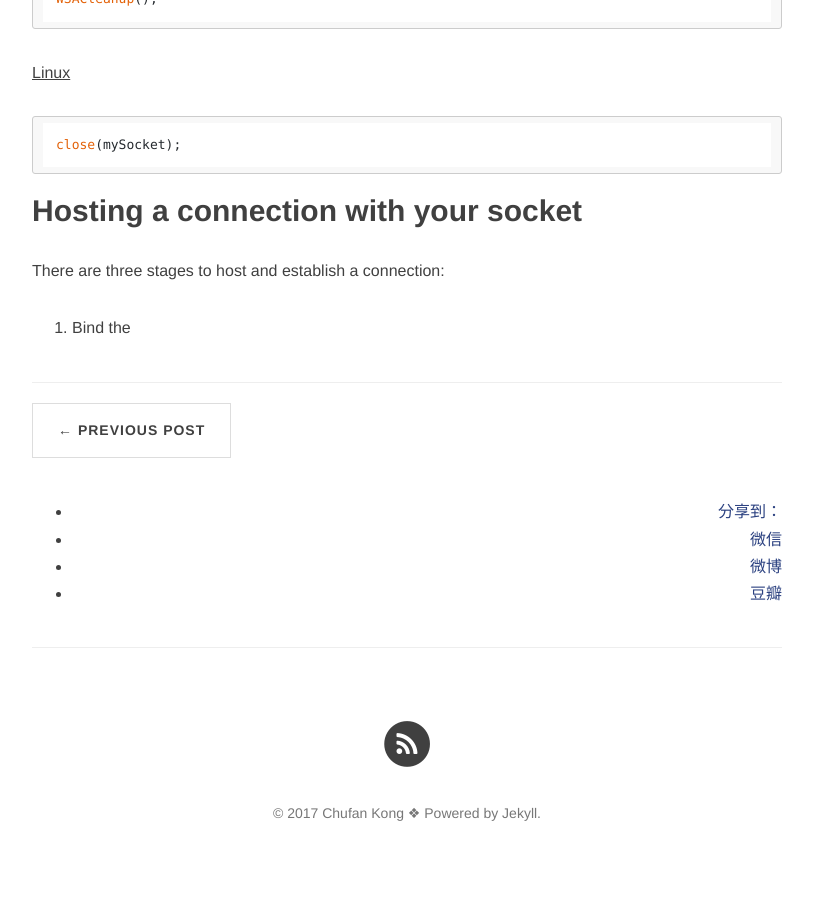
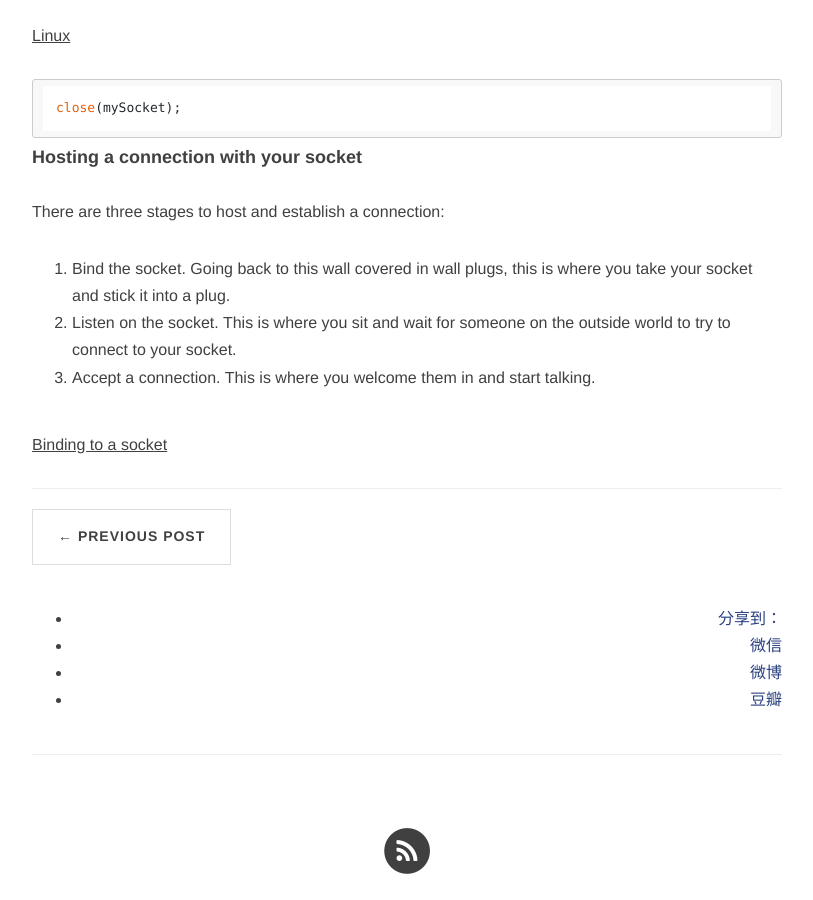
Before and after one commit to Chufan1990/Chufan1990.github.io, a Jekyll site: the page built from _posts/2017-10-31-cpp-Socket.md, in a window 1280 px wide and 900 px high, scrolled down 2081 px. Shown: the whole window, without its empty margins (233-1046 px from the left). Built offline with Jekyll 4.4.1, drawn with Linux system fonts in a browser that asks for light colours; nearby versions of some CDN libraries; comment, search, counter and statistics services are not loaded.

Commit message:
2017-10-31

````diff
--- a/_posts/2017-10-31-cpp-Socket.md
+++ b/_posts/2017-10-31-cpp-Socket.md
@@ -7,16 +7,15 @@ tags: [Linux, C++, Socket]
 description: C/C++ Socket FAQ and How-to Win+Linux
 ---
 
-## What are sockets?
+#### What are sockets?
 
 Well sockets are used as an interface to access a network through your operating system. Imagine your system to be contained inside of a locked room, with the only piont of entry being a wall totally plastered in wall plugs. You create a socket, bind it to the plug and you've got access outside on the network. Also while we're at it, you can think of your firewall as a dude that stands about watching the wall plugs pulling out ones that it doesn't like XD.
 
-## Getting Started
+#### Getting Started
 
 First you'll need to include the appropriate header files for sockets.
 
 <u>Windows</u>
-
 ```cpp
 #include <winsock.h>
 ```
@@ -25,7 +24,6 @@ Pass this to GCC: /lib/libws2_32.a
 winsock as in Windows Socket
 
 <u>Linux</u>
-
 ```cpp
 #include <sys/type.h>
 #include <sys/socket.h>
@@ -38,7 +36,6 @@ The headers for Unix are split up more so you don't get the overhead of a huge a
 
 <u>Extra studd for windows..</u>
 You'll need a load of extra stuff for Windows：
-
 ```cpp
 WSADATA wsaData;
 WSAStartup(0x0202, &wsaData);
@@ -48,7 +45,6 @@ The first line is adata structure that holds data about the current winsock vers
 
 <u>Creating your first socket</u>
 First you need to define some information about the type of connection you want to establish. Here I'm after a two-way socket (SOCK_STREAM) that uses IPv4 (AF_INET) and uses TCP(IPPROTO_TCP) for reliable data transfer. Thanksfully both ways are interoperable between OS's.
-
 ```cpp
 int mySocket;
 struct sockaddr_in address;
@@ -64,18 +60,20 @@ if((thisSocket = socket(AF_INET, SOCK_STREAM, IPPROTO_TCP)) < 0){
 The difference here come from the way both OS's handle networking..
 
 <u>Windows</u>
-
 ```cpp
 closesocket(mySocket);
 WSACleanup();
 ```
 
 <u>Linux</u>
-
 ```cpp
 close(mySocket);
 ```
-## Hosting a connection with your socket
+#### Hosting a connection with your socket
 There are three stages to host and establish a connection:
 
-1. Bind the
+1. Bind the socket. Going back to this wall covered in wall plugs, this is where you take your socket and stick it into a plug.
+2. Listen on the socket. This is where you sit and wait for someone on the outside world to try to connect to your socket.
+3. Accept a connection. This is where you welcome them in and start talking.
+
+<u>Binding to a socket</u>
````
